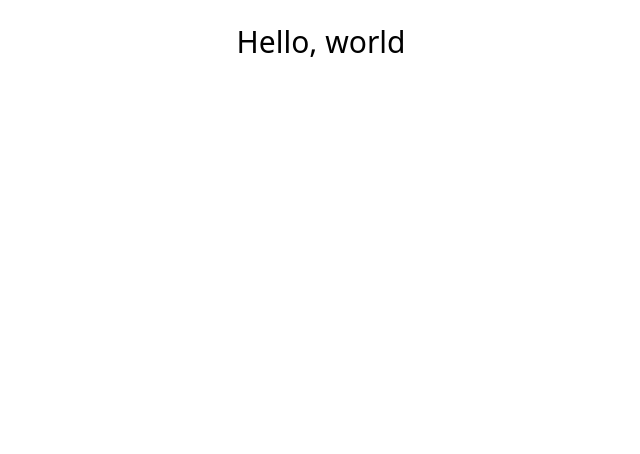
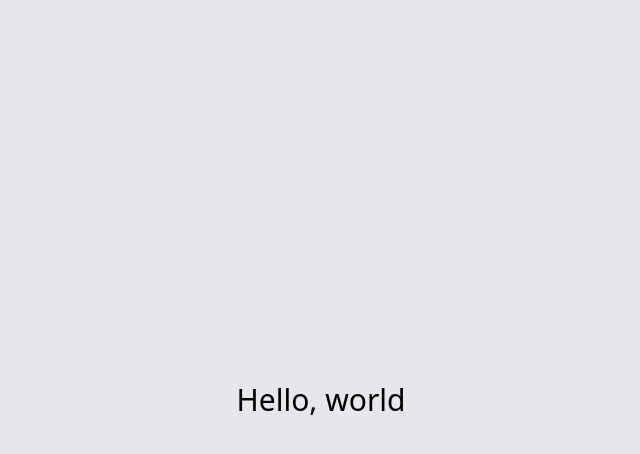
Before and after one commit to innei-template/vite-react-tailwind-template, a React (Vite) app: page / in a window 1280 px wide. Shown: the top 454 px of the page, without its empty margins (319-959 px from the left). Built offline with nearby package versions, Linux system fonts and the light colour scheme.

Commit message:
chore: readme

```diff
--- a/src/index.css
+++ b/src/index.css
@@ -1,5 +1 @@
 @import './tailwind.css';
-
-#root {
-  @apply max-w-[500px] pt-6 text-center m-auto;
-}
--- a/src/main.tsx
+++ b/src/main.tsx
@@ -4,6 +4,10 @@ import './index.css'
 
 const App = document.getElementById('root')
 const Root: FC = () => {
-  return <span className="text-3xl">Hello, world</span>
+  return (
+    <div className="absolute h-full w-full flex items-center justify-center bg-gray-200">
+      <span className="text-3xl">Hello, world</span>
+    </div>
+  )
 }
 ReactDOM.render(<Root />, App)
```
Also changed, not shown: 1 other file (tests, documents, lock files or other folders).
